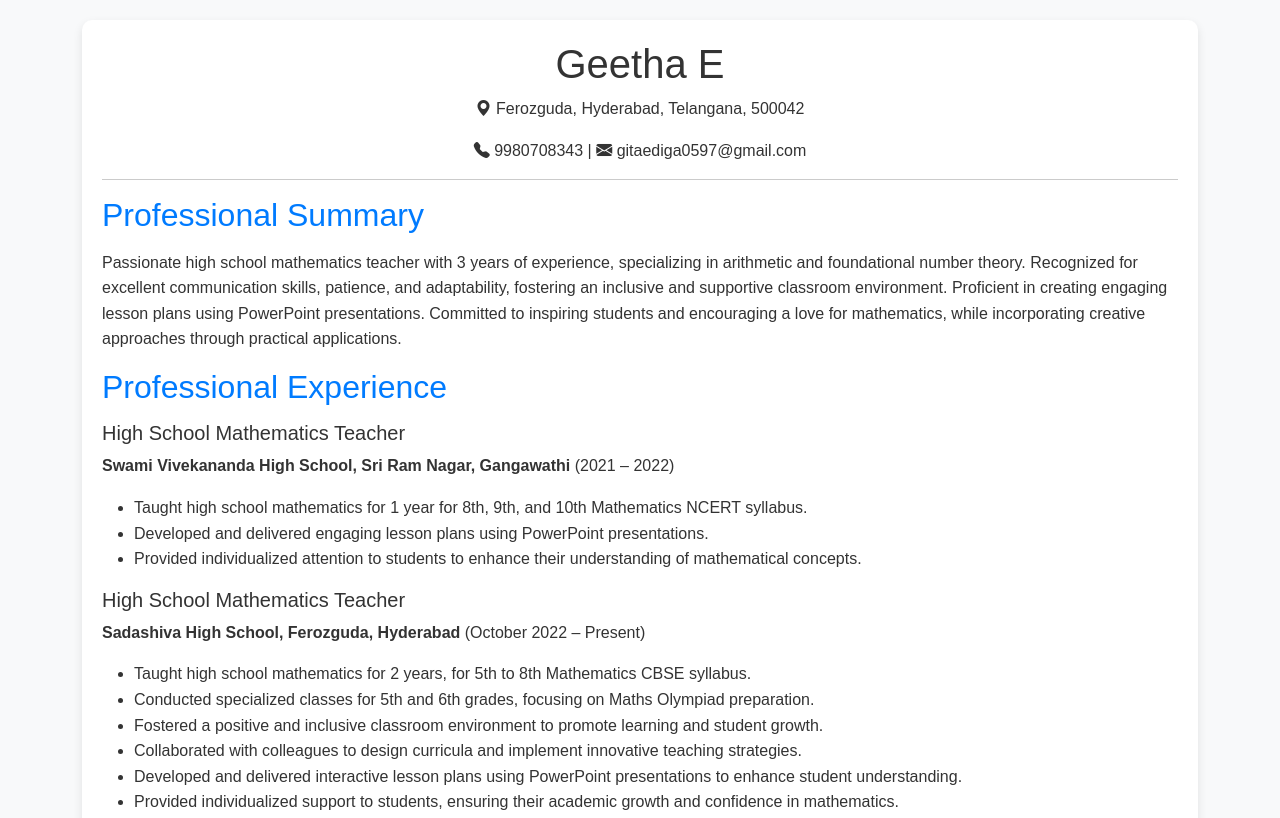
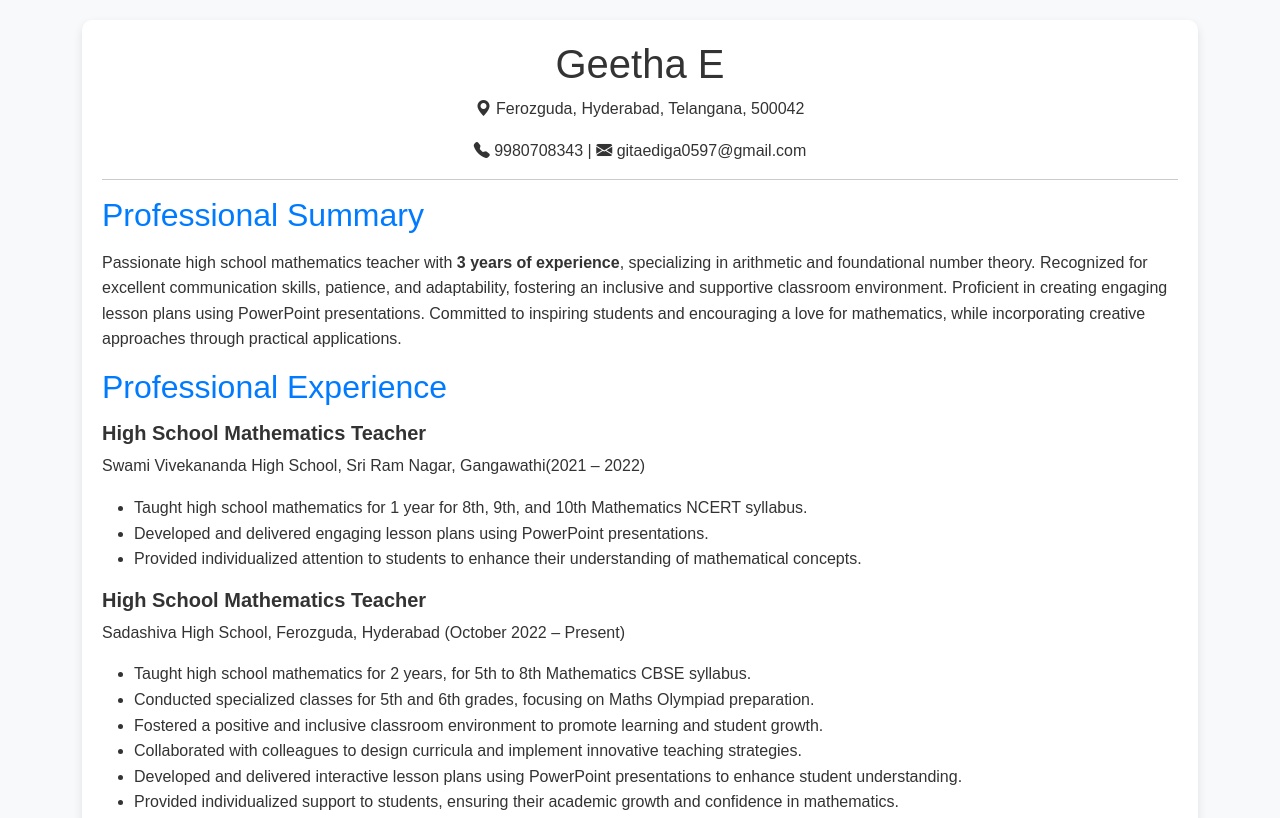
Before and after one commit to Bhargav983/geetha-resume, a plain HTML site: page index.html in a window 1280 px wide. Shown: the top 818 px of the page. Drawn offline with nearby package versions, Linux system fonts and the light colour scheme.

Commit message:
updated headings to high school teacher profession

```diff
--- a/index.html
+++ b/index.html
@@ -63,20 +63,20 @@
 
             <h2 class="section-title">Professional Summary</h2>
             <p>
-                Passionate high school mathematics teacher with 3 years of experience, specializing in arithmetic and foundational number theory. Recognized for excellent communication skills, patience, and adaptability, fostering an inclusive and supportive classroom environment. Proficient in creating engaging lesson plans using PowerPoint presentations. Committed to inspiring students and encouraging a love for mathematics, while incorporating creative approaches through practical applications.
+                Passionate high school mathematics teacher with <strong>3 years of experience</strong>, specializing in arithmetic and foundational number theory. Recognized for excellent communication skills, patience, and adaptability, fostering an inclusive and supportive classroom environment. Proficient in creating engaging lesson plans using PowerPoint presentations. Committed to inspiring students and encouraging a love for mathematics, while incorporating creative approaches through practical applications.
             </p>
 
             <h2 class="section-title">Professional Experience</h2>
-            <h5>High School Mathematics Teacher</h5>
-            <p><strong>Swami Vivekananda High School, Sri Ram Nagar, Gangawathi</strong> (2021 – 2022)</p>
+            <h5><strong>High School Mathematics Teacher</strong></h5>
+            <p>Swami Vivekananda High School, Sri Ram Nagar, Gangawathi(2021 – 2022)</p>
             <ul>
                 <li>Taught high school mathematics for 1 year for 8th, 9th, and 10th Mathematics NCERT syllabus.</li>
                 <li>Developed and delivered engaging lesson plans using PowerPoint presentations.</li>
                 <li>Provided individualized attention to students to enhance their understanding of mathematical concepts.</li>
             </ul>
 
-            <h5>High School Mathematics Teacher</h5>
-            <p><strong>Sadashiva High School, Ferozguda, Hyderabad</strong> (October 2022 – Present)</p>
+            <h5><strong>High School Mathematics Teacher</strong></h5>
+            <p>Sadashiva High School, Ferozguda, Hyderabad (October 2022 – Present)</p>
             <ul>
                 <li>Taught high school mathematics for 2 years, for 5th to 8th Mathematics CBSE syllabus.</li>
                 <li>Conducted specialized classes for 5th and 6th grades, focusing on Maths Olympiad preparation.</li>
```
